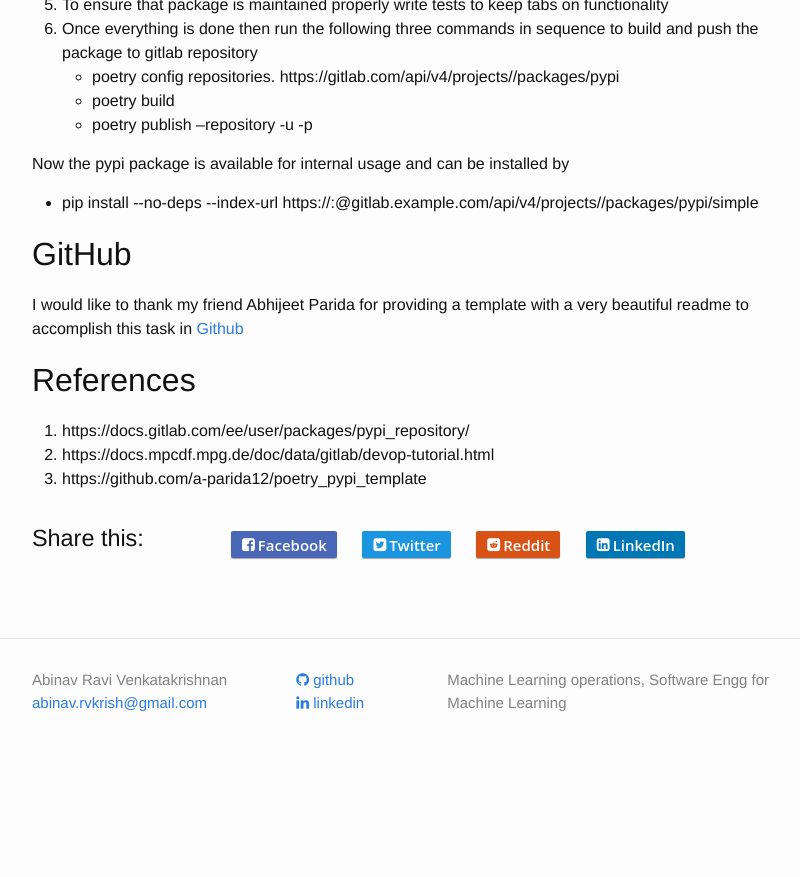
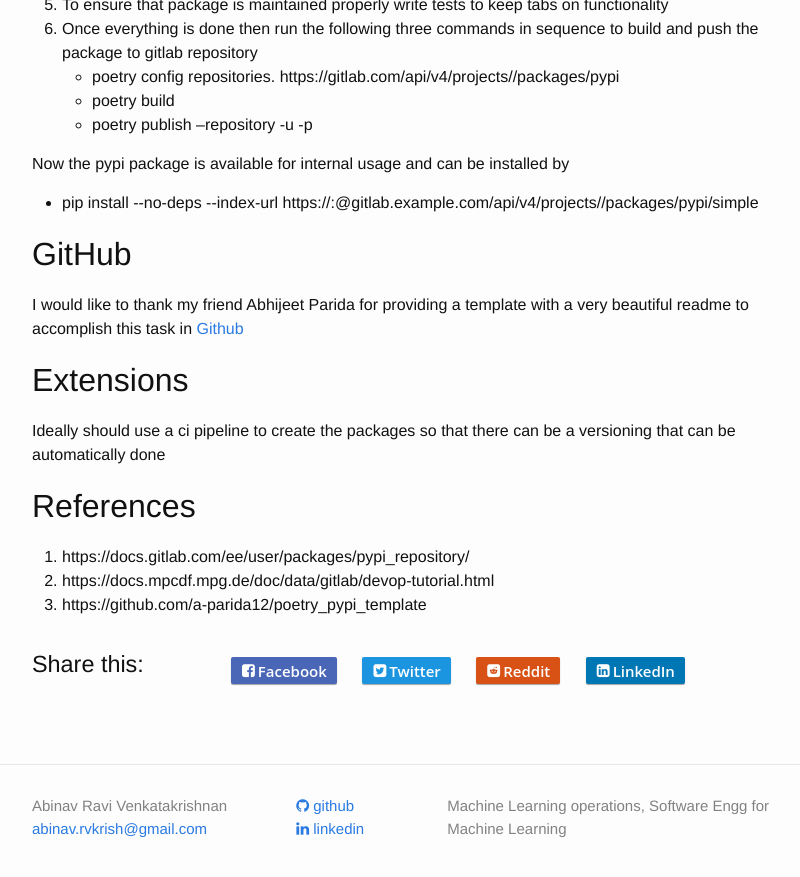
Before and after one commit to AbinavRavi/AbinavRavi.github.io, a Jekyll site: the page built from _posts/2023-02-18-Private-Python-Packages.markdown, in a window 1280 px wide and 900 px high, scrolled down 695 px. Shown: the top 877 px of the window, without its empty margins (238-1038 px from the left). Built offline with Jekyll 4.4.1, drawn with Linux system fonts in a browser that asks for light colours; nearby versions of some CDN libraries; comment, search, counter and statistics services are not loaded; before the commit the page ends 1469 px from its top, so only the background shows below that.

Commit message:
added package making in the blog

```diff
--- a/_posts/2023-02-18-Private-Python-Packages.markdown
+++ b/_posts/2023-02-18-Private-Python-Packages.markdown
@@ -35,6 +35,9 @@ Now the pypi package is available for internal usage and can be installed by
 ## GitHub
 I would like to thank my friend Abhijeet Parida for providing a template with a very beautiful readme to accomplish this task in [Github](https://github.com/a-parida12/poetry_pypi_template)
 
+## Extensions
+Ideally should use a ci pipeline to create the packages so that there can be a versioning that can be automatically done
+
 ## References
 
 1. https://docs.gitlab.com/ee/user/packages/pypi_repository/
```
